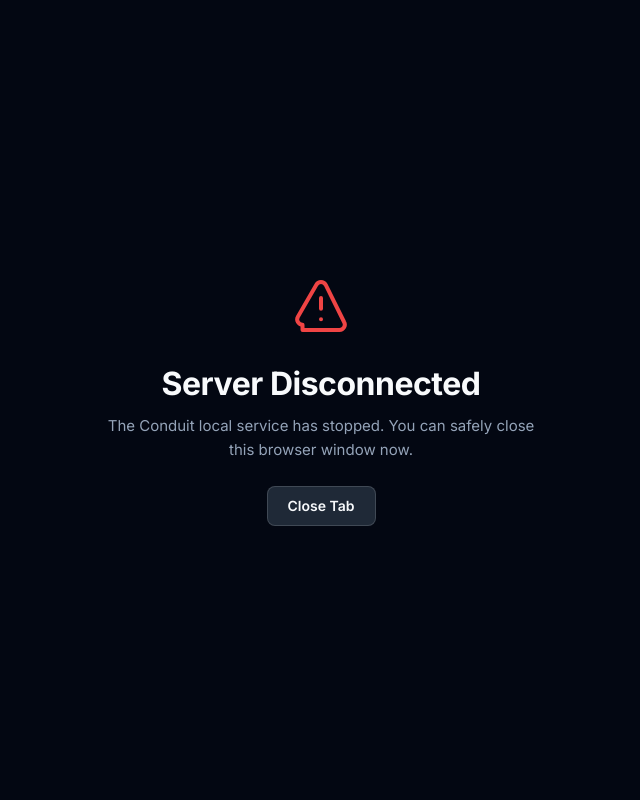
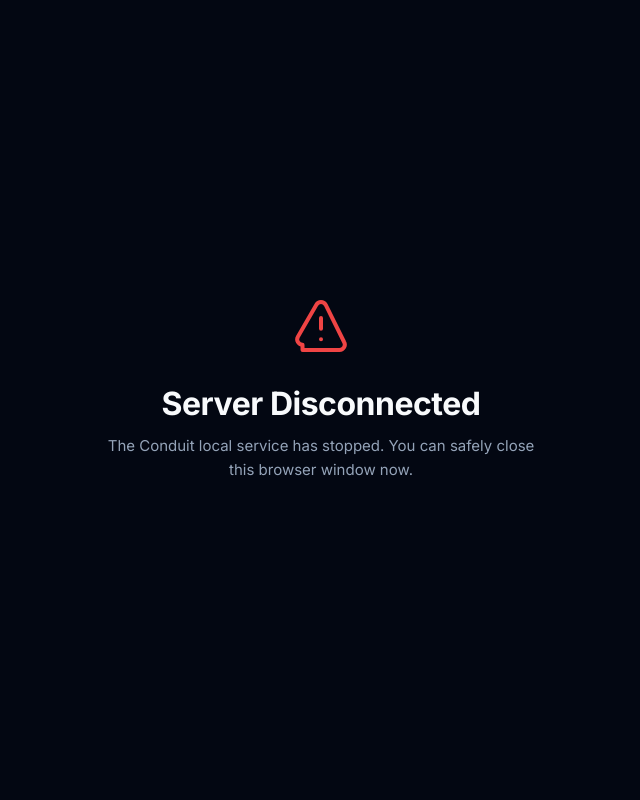
Before and after one commit to Rehan30g/conduit, a Python web app: template templates/dashboard.html in a window 1280 px wide. Shown: the whole page, without its empty margins (319-959 px from the left). Run offline with Jinja, Linux system fonts and the light colour scheme; the template is opened without the code that fills it, so the values that code supplies are empty.

Commit message:
fix(dashboard): remove window.close() automatic attempt and button due to browser restrictions

```diff
--- a/templates/dashboard.html
+++ b/templates/dashboard.html
@@ -645,10 +645,6 @@
       style="color: var(--on-dark-soft); font-family: 'Inter', sans-serif; font-size: 15px; max-width: 440px; line-height: 1.6; margin-bottom: 24px;">
       The Conduit local service has stopped. You can safely close this browser window now.
     </p>
-    <button onclick="window.close()" class="btn"
-      style="background: var(--surface-dark-elevated); color: var(--on-dark); border: 1px solid rgba(255, 255, 255, 0.15); font-weight: 600; font-family: 'Inter', sans-serif; padding: 10px 20px; border-radius: var(--rounded-md); cursor: pointer;">
-      Close Tab
-    </button>
   </div>
 
 </body>
--- a/templates/dashboard.js
+++ b/templates/dashboard.js
@@ -45,8 +45,6 @@ function refresh() {
       }
     })
     .catch(() => {
-      // Attempt to close the browser tab automatically
-      window.close();
       // Fallback: display the offline/disconnected screen overlay
       const overlay = document.getElementById('offline-overlay');
       if (overlay) {
```
Also changed, not shown: CHANGELOG.md.
